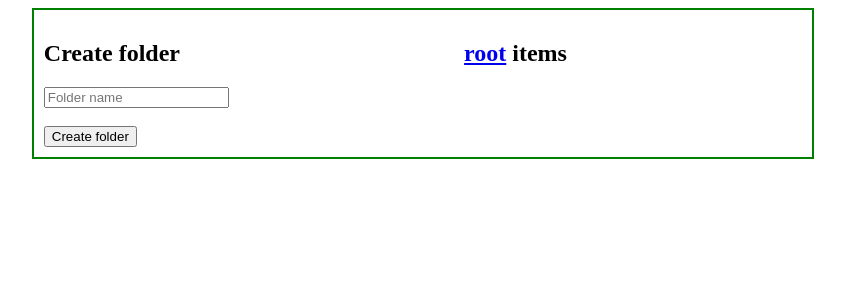
After one commit to luka725/PHP-Hypertext-Preprocessor, a PHP site: page /lecture5/classwork/folders/index.php in a window 1280 px wide. The commit adds this page. Shown: the top 300 px of the page, without its empty margins (217-1062 px from the left). Run offline with PHP 8.4, Linux system fonts and the light colour scheme.

Commit message:
some changes

```diff
--- /dev/null
+++ b/lecture5/classwork/folders/index.php
@@ -0,0 +1,51 @@
+<?php
+$name = 'root';
+$name_a = "<a href=?dir=".$name.">".$name."</a>";
+if(isset($_GET['dir'])):
+    if($_GET['dir']!='root'):
+        $name .= "/".$_GET['dir'];
+        $name_a.= "/<a href=root/".$_GET['dir'].">".$_GET['dir']."</a>";
+    endif;
+endif;
+if(isset($_POST['folder'])):
+    mkdir($name."/".$_POST['folder']);
+endif;
+?>
+<!DOCTYPE html>
+<html lang="en">
+<head>
+    <meta charset="UTF-8">
+    <meta http-equiv="X-UA-Compatible" content="IE=edge">
+    <meta name="viewport" content="width=device-width, initial-scale=1.0">
+    <title>Folders</title>
+    <link rel="stylesheet" href="style.css">
+</head>
+<body>
+    <div class="container">
+        <div class="form">
+            <h2>Create folder</h2>
+            <form method="post">
+                <input type="text" name="folder" placeholder="Folder name">
+                <br><br>
+                <button>Create folder</button>
+            </form>
+        </div>
+        <div class="list">
+            <h2><?=$name_a?> items</h2>
+            <ul>
+                <?php
+
+                for($i = 2; $i < count(scandir($name)); $i++):
+
+                ?>
+                <li><a href="?dir=<?=scandir($name)[$i]?>"><?=scandir($name)[$i]?></a></li>
+                <?php
+
+                endfor;
+
+                ?>
+            </ul>
+        </div>
+    </div>
+</body>
+</html>
--- /dev/null
+++ b/lecture5/classwork/folders/style.css
@@ -0,0 +1,13 @@
+.container{
+    width: 60%;
+    border: solid 2px green;
+    padding: 10px;
+    margin: auto;
+    display: flex;
+}
+.form{
+    flex-grow: 1;
+}
+.list{
+    flex-grow: 1;
+}
--- /dev/null
+++ b/lecture5/classwork/index.php
@@ -0,0 +1,3 @@
+<?php
+?>
+<h1>Blank Page</h1>
```
Also changed, not shown: lecture3/classwork/index.php (added, +15 -0 lines), lecture3/classwork/style.css (added, +12 -0 lines), lecture3/index.php (+65 -2 lines), lecture3/style.css (+25 -8 lines), lecture5/classwork/functions/functions.php (added, +8 -0 lines), lecture3/classwork/form.php (renamed from lecture3/form.php), lecture4/classwork/grade.php (renamed from lecture4/grade.php), lecture4/classwork/index.php (renamed from lecture4/index.php), lecture4/classwork/lecturer.php (renamed from lecture4/lecturer.php), lecture4/classwork/questions.php (renamed from lecture4/questions.php), lecture4/classwork/style.css (renamed from lecture4/style.css).
